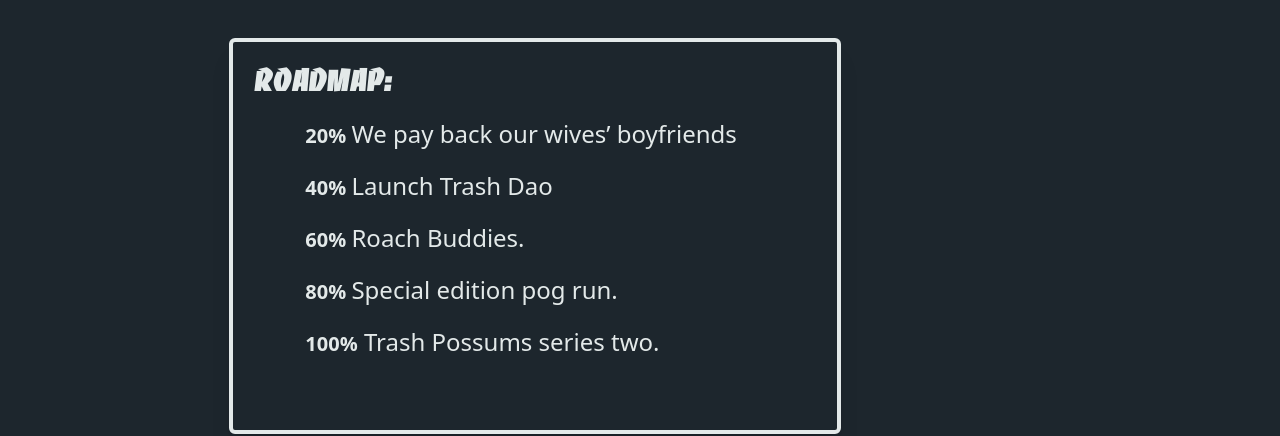
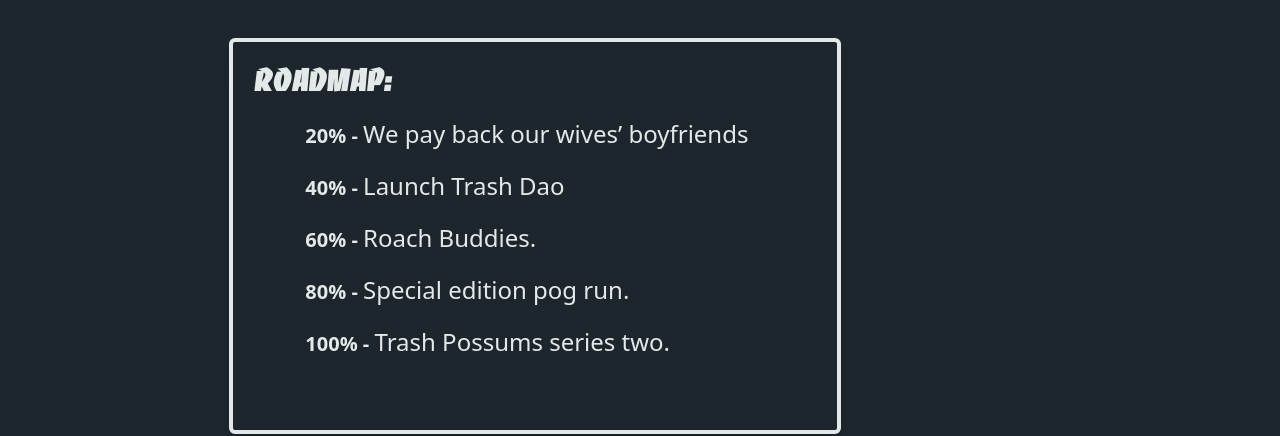
Before and after one commit to MrDeadCe11/TrashPossums, a Vue app in the folder trash-site/: page / in a window 1280 px wide. Shown: the part 1980-2416 px from the top of the page. Built offline with nearby package versions, Linux system fonts and the light colour scheme; no server answers.

Commit message:
Update Home.vue

```diff
--- a/trash-site/src/views/Home.vue
+++ b/trash-site/src/views/Home.vue
@@ -62,43 +62,45 @@
           <div class="flex col-span-6">
             <p class="sm:text-2xl text-xl text-white-light ml-10">
               You can reserve up to 27 Trash possums during the reserve period
-              and reserving will cost the full price of the nft. <br> When you claim
-              your nft on or after the claim date you will only pay gas for the
-              minting of your nft.
+              and reserving will cost the full price of the nft. <br />
+              When you claim your nft on or after the claim date you will only
+              pay gas for the minting of your nft.
             </p>
           </div>
         </div>
       </div>
-      <div class="h-auto col-span-full sm:col-span-3 sm:col-start-2 text-white-light mt-32 mb-8">
-        <div
-          class="p-5 rounded-md border-white-light border-4 shadow-xl"
-        >
+      <div
+        class="h-auto col-span-full sm:col-span-3 sm:col-start-2 text-white-light mt-32 mb-8"
+      >
+        <div class="p-5 rounded-md border-white-light border-4 shadow-xl">
           <h1 class="font-bold text-xl sm:text-3xl">Roadmap:</h1>
 
           <ul class="sm:text-2xl text-lg sm:ml-8 p-1 sm:p-5">
             <li class="mb-5">
               <p>
-                <span class="font-bold text-xl"> 20% </span> We pay back our
+                <span class="font-bold text-xl"> 20% - </span> We pay back our
                 wives’ boyfriends
               </p>
             </li>
             <li class="mb-5">
               <p>
-                <span class="font-bold text-xl"> 40% </span> Launch Trash Dao
+                <span class="font-bold text-xl"> 40% - </span> Launch Trash Dao
               </p>
             </li>
             <li class="mb-5">
-              <p><span class="font-bold text-xl"> 60% </span> Roach Buddies.</p>
+              <p>
+                <span class="font-bold text-xl"> 60% - </span> Roach Buddies.
+              </p>
             </li>
             <li class="mb-5">
               <p>
-                <span class="font-bold text-xl"> 80% </span> Special edition pog
-                run.
+                <span class="font-bold text-xl"> 80% - </span> Special edition
+                pog run.
               </p>
             </li>
             <li>
               <p>
-                <span class="font-bold text-xl"> 100%</span> Trash Possums
+                <span class="font-bold text-xl"> 100% - </span> Trash Possums
                 series two.
               </p>
             </li>
```
